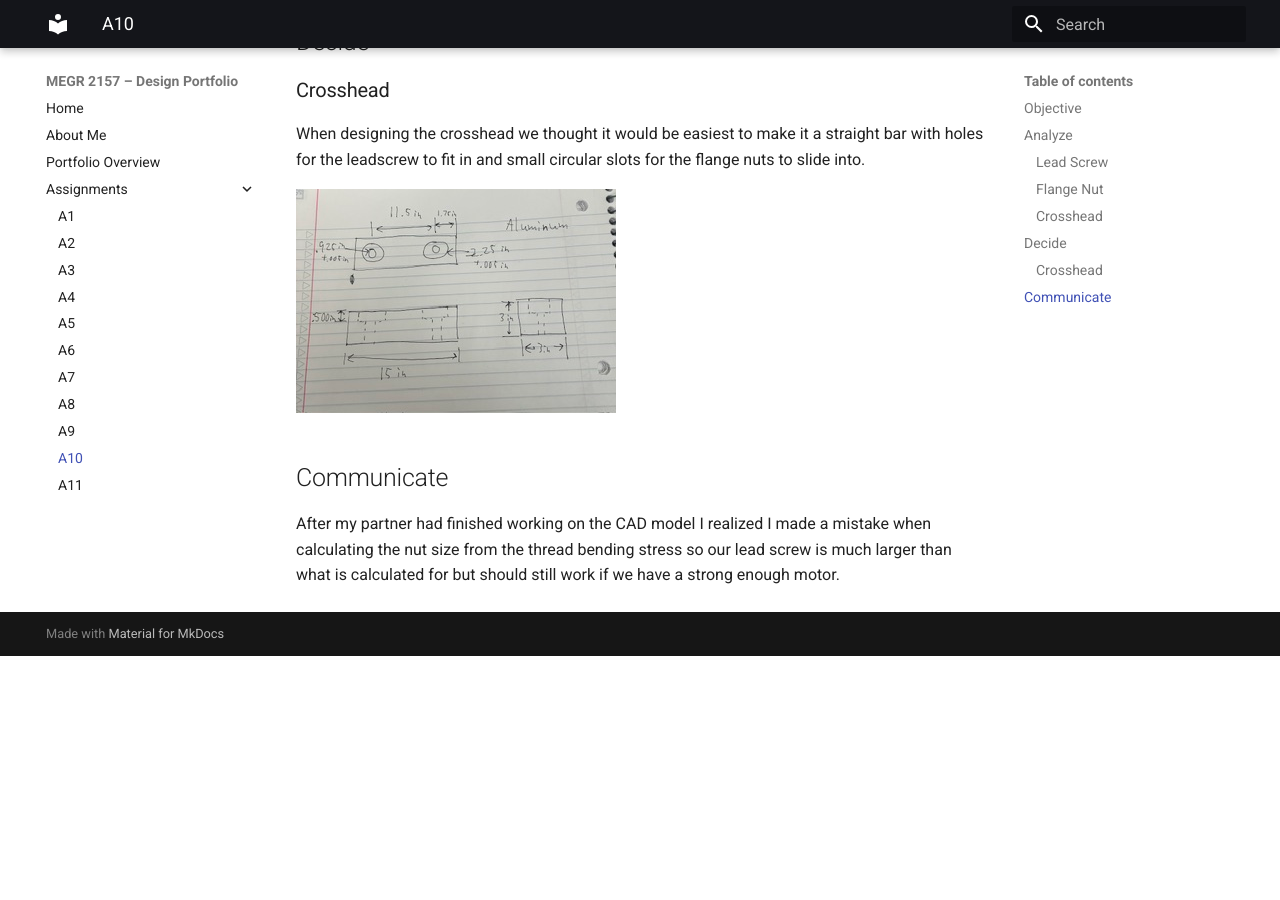
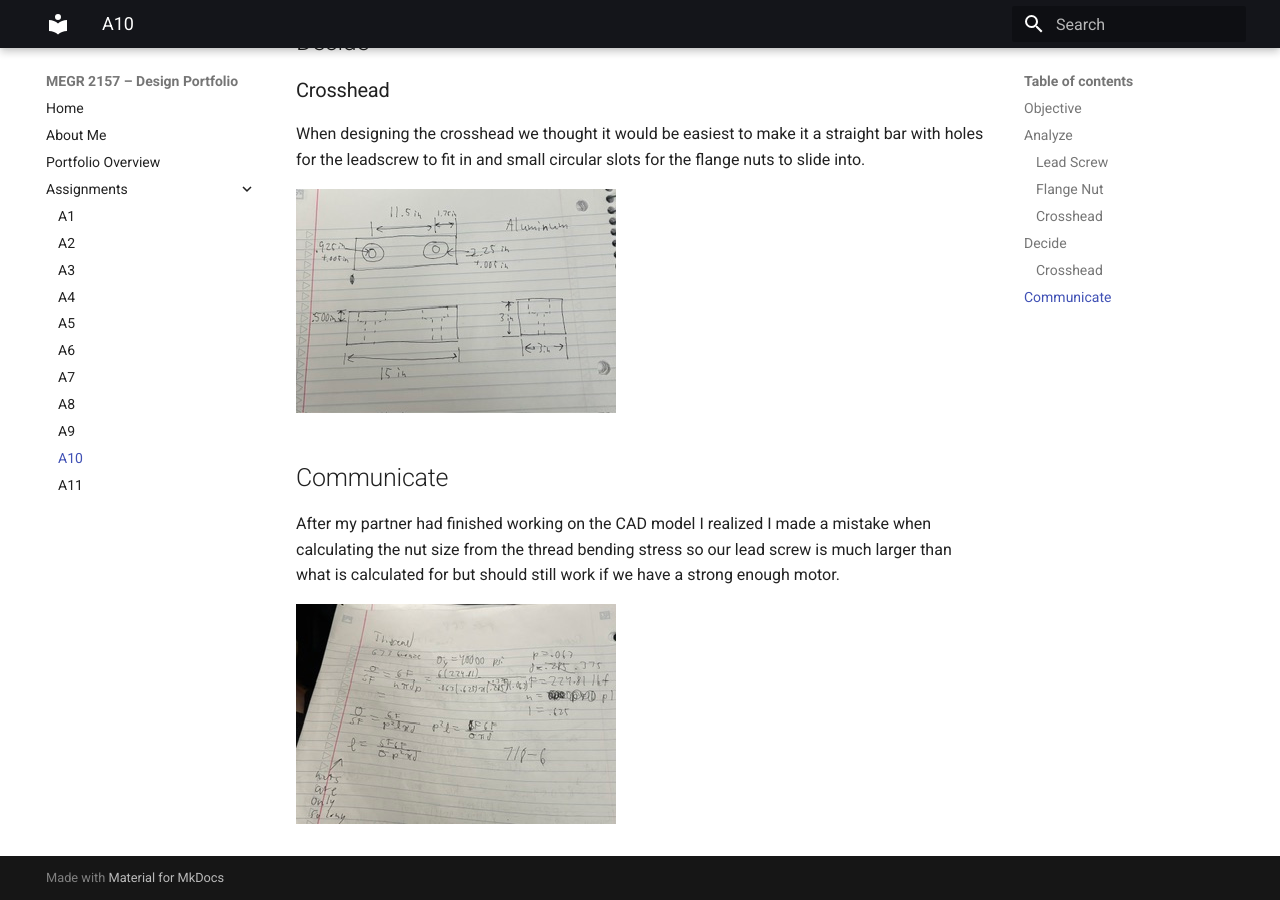
Before and after one commit to whodges5-art/wyatt-hodges-design-projects-portfolio, an MkDocs documentation site: the page built from docs/assignments/A10/index.md, in a window 1280 px wide and 900 px high, scrolled down 2441 px. Built offline with MkDocs 1.6.1 and Material for MkDocs 9.7.7, drawn with Linux system fonts in a browser that asks for light colours; before the commit the page ends 3097 px from its top, so only the background shows below that.

Commit message:
Update index.md

```diff
--- a/docs/assignments/A10/index.md
+++ b/docs/assignments/A10/index.md
@@ -28,3 +28,5 @@ When designing the crosshead we thought it would be easiest to make it a straigh
 
 ## Communicate
 After my partner had finished working on the CAD model I realized I made a mistake when calculating the nut size from the thread bending stress so our lead screw is much larger than what is calculated for but should still work if we have a strong enough motor.
+
+![mistakes](mistakes.jpeg)
```
